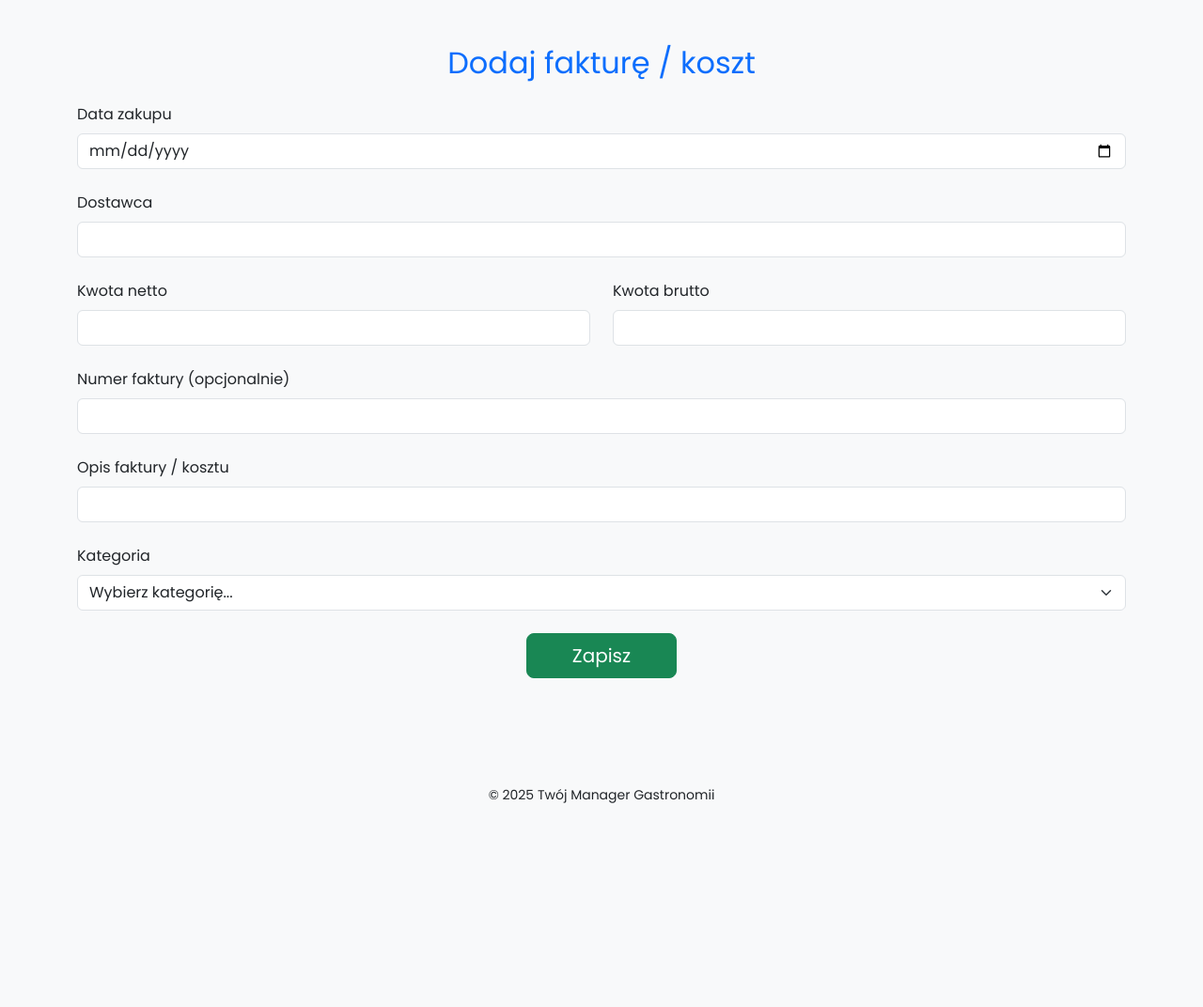
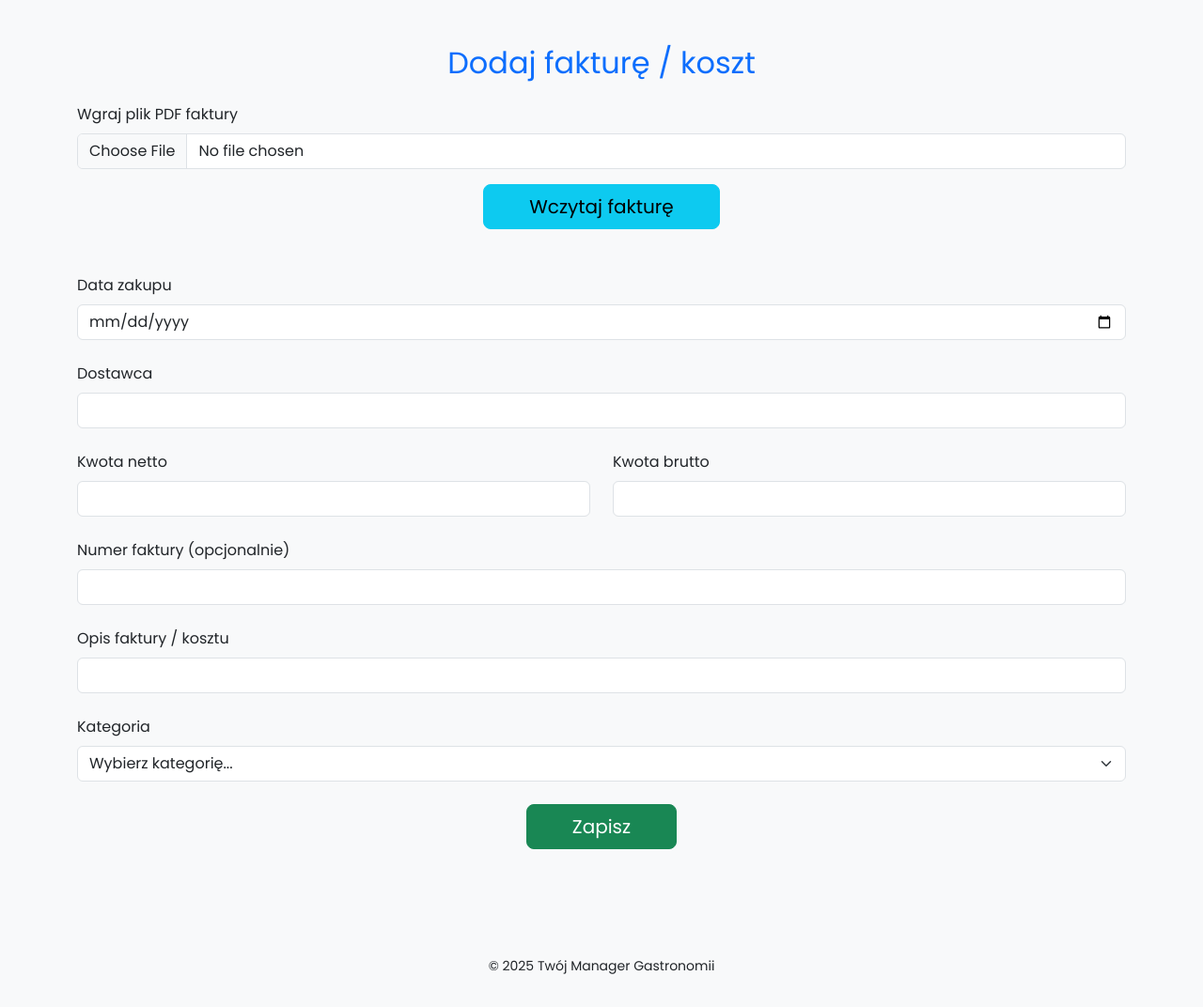
Before and after one commit to LukaszKowalewski414/manager-gastronomii, a Flask app: page /add-invoice in a window 1280 px wide. Shown: the whole page at 94% size. Before the commit the page ends 855 px from the top, so only its background shows below. Run offline with Flask 3, Linux system fonts and the light colour scheme.

Commit message:
Dodano upload faktur PDF + automatyczne wypełnianie formularza

```diff
--- a/app.py
+++ b/app.py
@@ -1,33 +1,63 @@
 from flask import Flask, render_template, request, redirect, url_for
+import os
+from utils.pdf_reader import parse_invoice_from_pdf
+
 
 app = Flask(__name__)
+app.config['UPLOAD_FOLDER'] = 'uploads'
 
+# Upewnij się, że folder uploads istnieje!
+os.makedirs(app.config['UPLOAD_FOLDER'], exist_ok=True)
+
+# Strona główna
 @app.route('/')
 def home():
     return render_template('home.html')
 
+# Dodawanie rozliczenia dnia
 @app.route('/add-daily', methods=['GET', 'POST'])
 def add_daily():
     if request.method == 'POST':
-        # Tu możesz sobie na razie wyświetlić dane w konsoli
         form_data = request.form.to_dict()
-        print(form_data)  # print w konsoli dla testów
-
-        # Docelowo: zapis do bazy danych
-
-        return redirect(url_for('home'))  # wracamy na stronę główną
+        print(form_data)
+        return redirect(url_for('home'))
     return render_template('add_daily.html')
 
+# Dodawanie faktury ręcznie
 @app.route('/add-invoice', methods=['GET', 'POST'])
 def add_invoice():
     if request.method == 'POST':
         form_data = request.form.to_dict()
-        print(form_data)  # Wypisze w terminalu dane z faktury
+        print(form_data)
+        return redirect(url_for('home'))
+    # Jeśli GET - pusty formularz
+    return render_template('add_invoice.html', dane={})
 
-        # Docelowo: zapis do bazy danych
+# Upload pliku PDF i automatyczne wypełnienie
+@app.route('/upload-invoice', methods=['POST'])
+def upload_invoice():
+    if 'pdf_file' not in request.files:
+        print("❌ Brak pdf_file w request.files")
+        return redirect(url_for('add_invoice'))
 
-        return redirect(url_for('home'))  # Po zapisaniu wracamy na stronę główną
-    return render_template('add_invoice.html')
+    pdf_file = request.files['pdf_file']
+    if pdf_file.filename == '':
+        print("❌ Plik bez nazwy")
+        return redirect(url_for('add_invoice'))
+
+    file_path = os.path.join(app.config['UPLOAD_FOLDER'], pdf_file.filename)
+    pdf_file.save(file_path)
+    print(f"✅ Plik zapisany: {file_path}")
+
+    dane = parse_invoice_from_pdf(file_path)
+    if not dane:
+        print("⚠️ Parser zwrócił None albo pusty słownik!")
+        dane = {}
+    else:
+        print("✅ Dane sparsowane z faktury:", dane)
+
+    return render_template('add_invoice.html', dane=dane)
+
 
 @app.route('/daily-summary')
 def daily_summary():
--- a/templates/add_invoice.html
+++ b/templates/add_invoice.html
@@ -3,42 +3,55 @@
 {% block content %}
 <div class="container my-5">
     <h2 class="text-center mb-4 text-primary">Dodaj fakturę / koszt</h2>
+
+    <!-- Formularz uploadu pliku -->
+    <form method="POST" action="{{ url_for('upload_invoice') }}" enctype="multipart/form-data" class="mb-5">
+        <div class="mb-3">
+            <label for="pdf_file" class="form-label">Wgraj plik PDF faktury</label>
+            <input type="file" id="pdf_file" name="pdf_file" class="form-control" accept="application/pdf" required>
+        </div>
+        <div class="text-center">
+            <button type="submit" class="btn btn-info btn-lg px-5">Wczytaj fakturę</button>
+        </div>
+    </form>
+
+    <!-- Formularz dodawania/edycji danych faktury -->
     <form method="POST" action="{{ url_for('add_invoice') }}">
 
         <!-- Data zakupu -->
         <div class="mb-4">
             <label for="purchase_date" class="form-label">Data zakupu</label>
-            <input type="date" id="purchase_date" name="purchase_date" class="form-control" required>
+            <input type="date" id="purchase_date" name="purchase_date" class="form-control" value="{{ dane.get('data', '') }}">
         </div>
 
         <!-- Dostawca -->
         <div class="mb-4">
             <label for="supplier" class="form-label">Dostawca</label>
-            <input type="text" id="supplier" name="supplier" class="form-control" required>
+            <input type="text" id="supplier" name="supplier" class="form-control" value="{{ dane.get('firma', '') }}">
         </div>
 
-        <!-- Kwota netto i brutto -->
+        <!-- Kwoty -->
         <div class="row mb-4">
             <div class="col-md-6">
                 <label for="net_amount" class="form-label">Kwota netto</label>
-                <input type="number" step="0.01" id="net_amount" name="net_amount" class="form-control" required>
+                <input type="number" step="0.01" id="net_amount" name="net_amount" class="form-control" value="{{ dane.get('net_amount', '') }}">
             </div>
             <div class="col-md-6">
                 <label for="gross_amount" class="form-label">Kwota brutto</label>
-                <input type="number" step="0.01" id="gross_amount" name="gross_amount" class="form-control" required>
+                <input type="number" step="0.01" id="gross_amount" name="gross_amount" class="form-control" value="{{ dane.get('kwota', '') }}">
             </div>
         </div>
 
         <!-- Numer faktury -->
         <div class="mb-4">
             <label for="invoice_number" class="form-label">Numer faktury (opcjonalnie)</label>
-            <input type="text" id="invoice_number" name="invoice_number" class="form-control">
+            <input type="text" id="invoice_number" name="invoice_number" class="form-control" value="{{ dane.get('invoice_number', '') }}">
         </div>
 
-        <!-- Opis faktury -->
+        <!-- Opis -->
         <div class="mb-4">
             <label for="description" class="form-label">Opis faktury / kosztu</label>
-            <input type="text" id="description" name="description" class="form-control" required>
+            <input type="text" id="description" name="description" class="form-control" value="{{ dane.get('description', '') }}">
         </div>
 
         <!-- Kategoria -->
@@ -46,20 +59,25 @@
             <label for="category" class="form-label">Kategoria</label>
             <select id="category" name="category" class="form-select" required>
                 <option value="">Wybierz kategorię...</option>
-                <option value="Towar">Towar</option>
-                <option value="Pracownicy (umowy, stałe koszty)">Pracownicy (umowy, stałe koszty)</option>
-                <option value="Utrzymanie lokalu">Utrzymanie lokalu</option>
-                <option value="Marketing">Marketing</option>
-                <option value="Podatki">Podatki</option>
-                <option value="Inne">Inne</option>
+                <option value="Towar" {% if dane.get('category','') == 'Towar' %}selected{% endif %}>Towar</option>
+                <option value="Pracownicy (umowy, stałe koszty)"
+                        {% if dane.get('category','') == 'Pracownicy (umowy, stałe koszty)' %}
+                            selected
+                        {% endif %}>
+                    Pracownicy (umowy, stałe koszty)
+                </option>
+                <option value="Utrzymanie lokalu" {% if dane.get('category','') == 'Utrzymanie lokalu' %}selected{% endif %}>Utrzymanie lokalu</option>
+                <option value="Marketing" {% if dane.get('category','') == 'Marketing' %}selected{% endif %}>Marketing</option>
+                <option value="Podatki" {% if dane.get('category','') == 'Podatki' %}selected{% endif %}>Podatki</option>
+                <option value="Inne" {% if dane.get('category','') == 'Inne' %}selected{% endif %}>Inne</option>
             </select>
         </div>
 
-        <!-- Przycisk Zapisz -->
+
+        <!-- Przycisk zapisz -->
         <div class="text-center">
             <button type="submit" class="btn btn-success btn-lg px-5">Zapisz</button>
         </div>
-
     </form>
 </div>
 {% endblock %}
--- a/utils/pdf_reader.py
+++ b/utils/pdf_reader.py
@@ -51,9 +51,7 @@ def extract_company_name(lines: list[str], nip_idx: int) -> str | None:
 # ─────────────────────────────────────────────────────────────────────────────
 
 
-def czytaj_pdf(nazwa_pliku):
-    sciezka = os.path.join("faktury", nazwa_pliku)
-
+def czytaj_pdf(sciezka):
     if not os.path.exists(sciezka):
         print("❌ Nie znaleziono pliku:", sciezka)
         return
@@ -66,6 +64,7 @@ def czytaj_pdf(nazwa_pliku):
 
     dokument.close()
     return tekst_caly
+
 
 def oczysc_kwote(tekst):
     tekst = tekst.lower().replace("pln", "").replace("zł", "")
@@ -206,3 +205,11 @@ def wyciagnij_dane_z_pdf(tekst):
 
 
     return dane
+
+#DOPISANE ZEBY WGRYWAC FAKTURY Z PLIKU - JAK COŚ SIĘ ZEPSUJE TO USUWAMY
+def parse_invoice_from_pdf(file_path):
+    tekst = czytaj_pdf(file_path)
+    if not tekst:
+        return None
+    dane = wyciagnij_dane_z_pdf(tekst)
+    return dane
```
Also changed, not shown: data/food_cost.db, utils/__init__.py (added), 3 other files.
